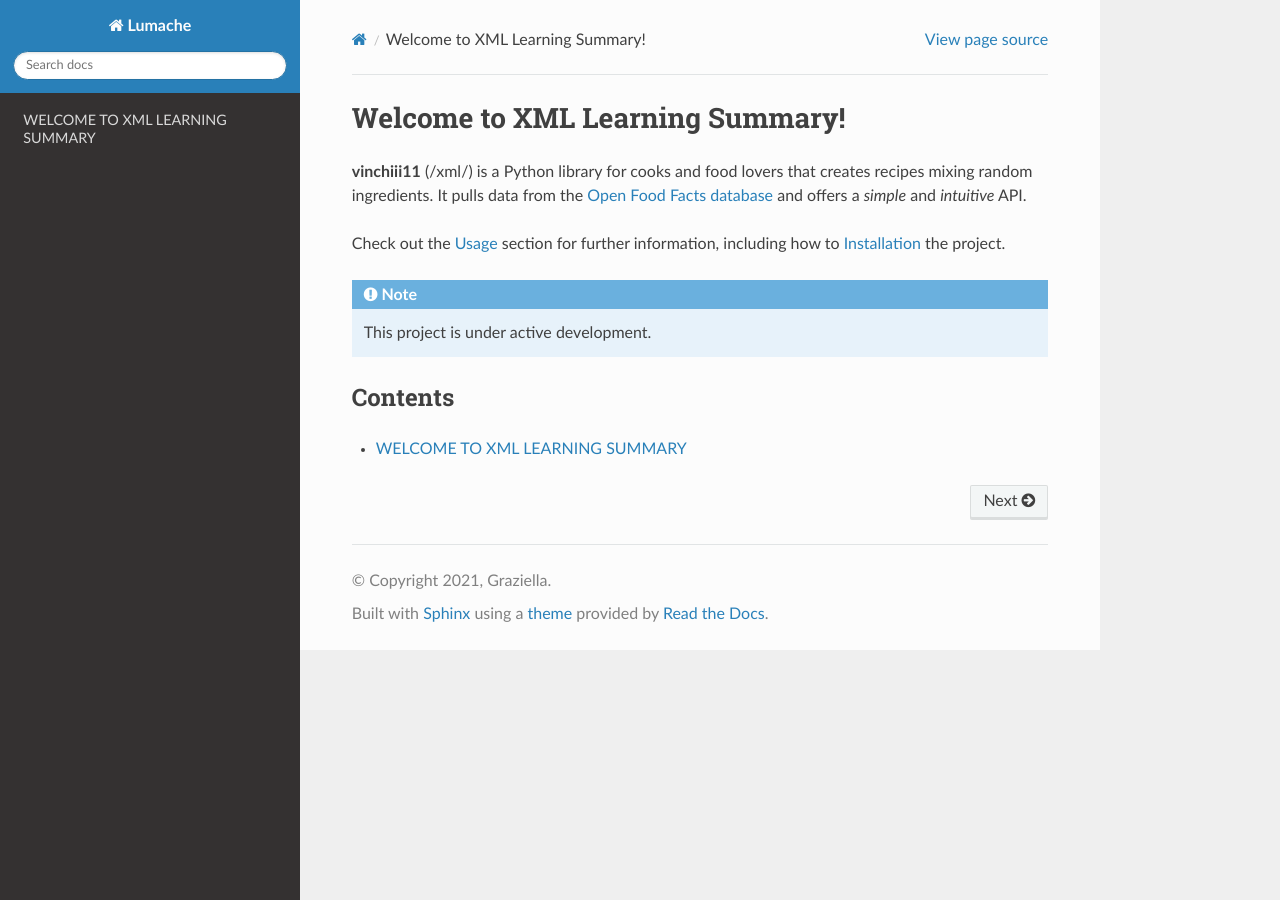
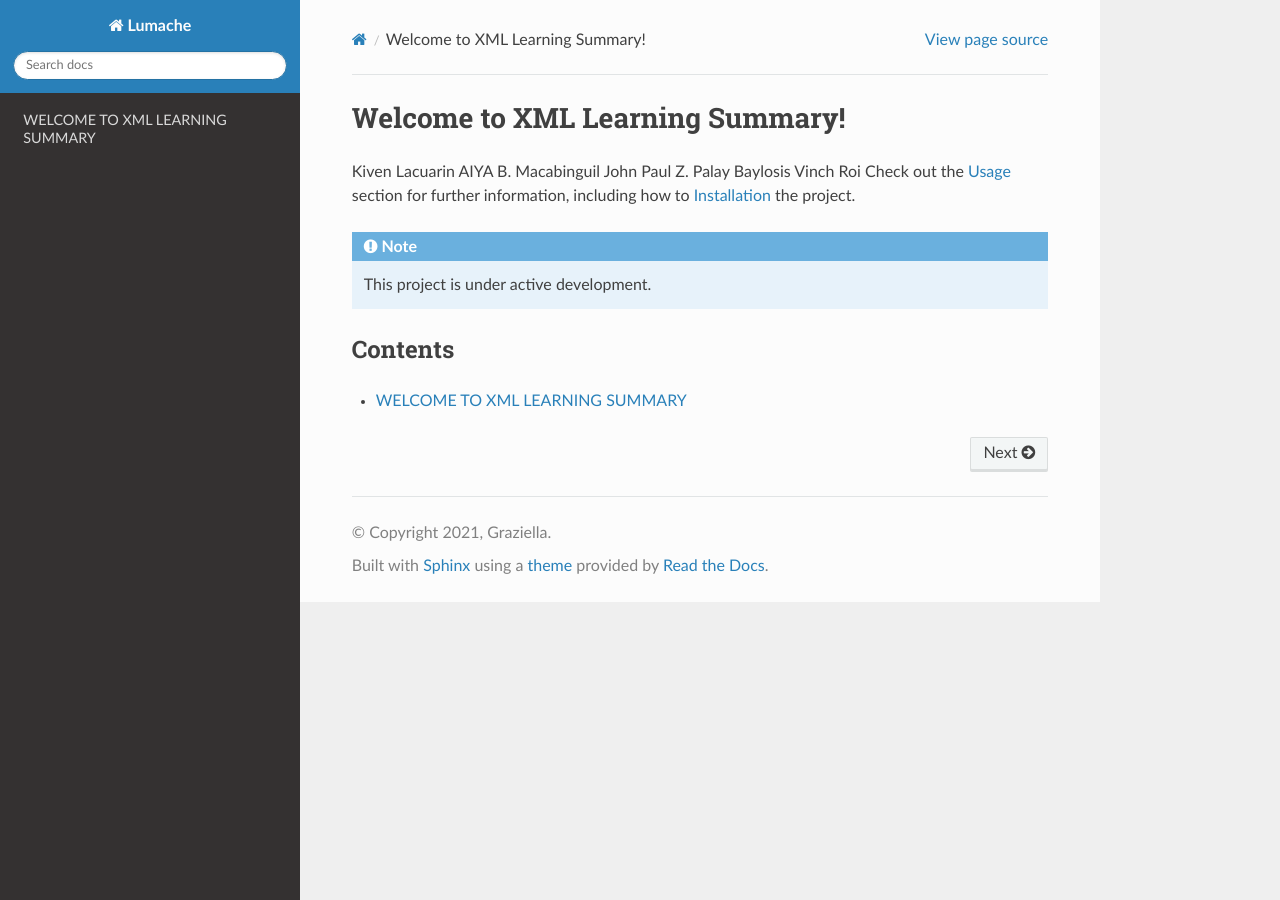
Before and after one commit to Zippiters/xmllearningsummary, a Sphinx documentation site: the page built from docs/source/index.rst, in a window 1280 px wide. Built offline with Sphinx 7.4.7 and the Read the Docs theme 3.1.0, drawn with Linux system fonts in a browser that asks for light colours.

Commit message:
Update index.rst

```diff
--- a/docs/source/index.rst
+++ b/docs/source/index.rst
@@ -1,11 +1,10 @@
 Welcome to XML Learning Summary!
 ===================================
 
-**vinchiii11** (/xml/) is a Python library for cooks and food lovers
-that creates recipes mixing random ingredients.
-It pulls data from the `Open Food Facts database <https://world.openfoodfacts.org/>`_
-and offers a *simple* and *intuitive* API.
-
+Kiven Lacuarin
+AIYA B. Macabinguil
+John Paul Z. Palay
+Baylosis Vinch Roi
 Check out the :doc:`usage` section for further information, including
 how to :ref:`installation` the project.
 
```
